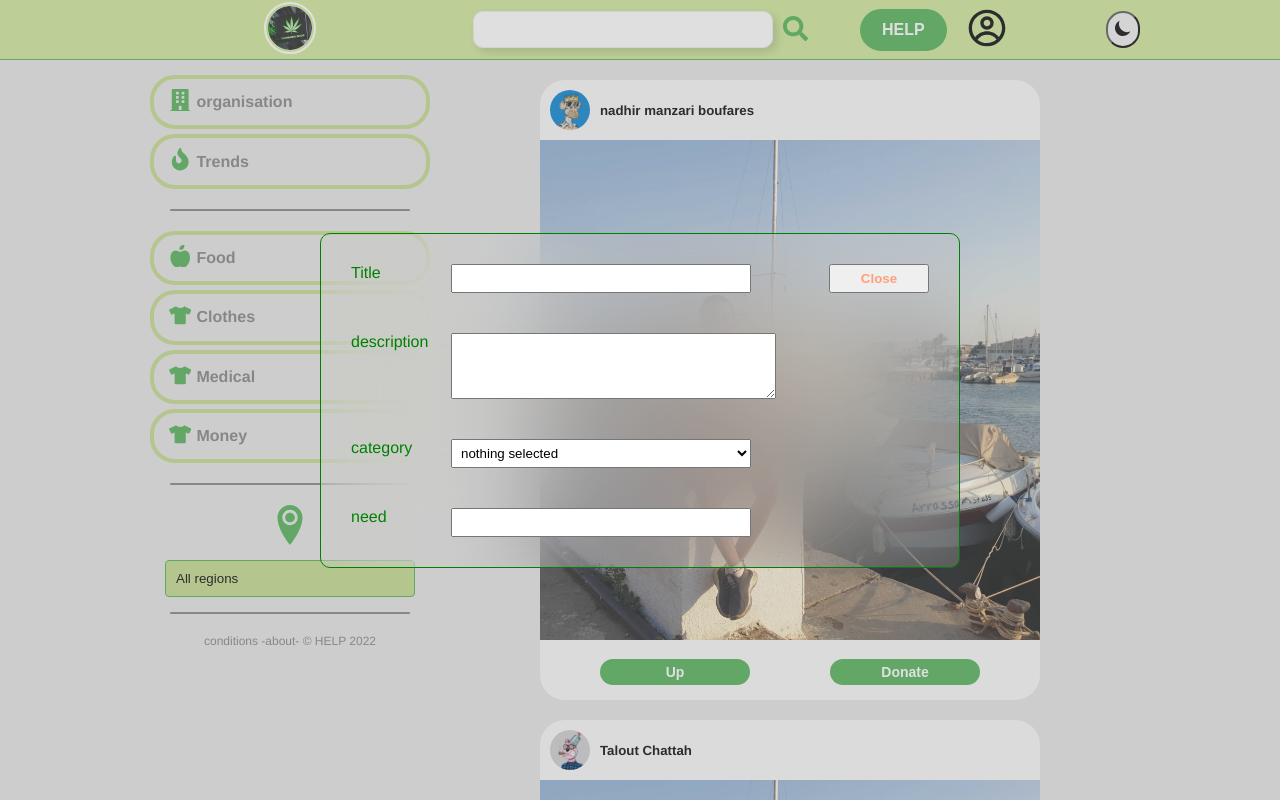
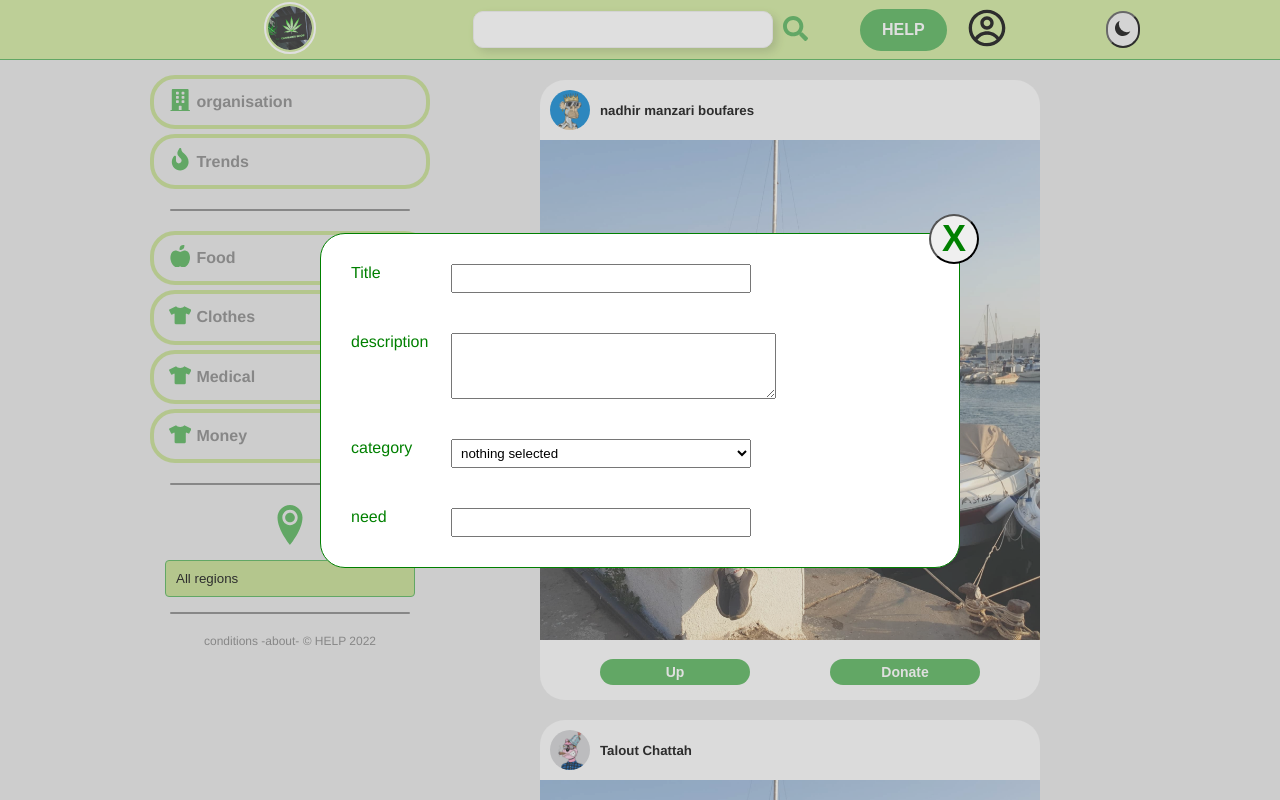
Before and after one commit to nadhirmb/Help-App, a React (Create React App) app: page / in a window 1280 px wide. Both pictures are taken after a click on the button "HELP". Shown: the top 800 px of the page. Built offline with nearby package versions, Linux system fonts and the light colour scheme.

Commit message:
adding carousel

```diff
--- a/src/components/navbar/searchBar/SearchBar.js
+++ b/src/components/navbar/searchBar/SearchBar.js
@@ -1,5 +1,5 @@
 import React from 'react';
-import { ButtonStyled, InputStyled } from './SearchBarStyle';
+import {  InputStyled } from './SearchBarStyle';
 import {FaSearch} from'react-icons/fa';
 
 const searchBar = () => {
--- a/src/components/postForm/PostForm.js
+++ b/src/components/postForm/PostForm.js
@@ -12,7 +12,7 @@ const PostForm = (props) => {
   return props.trigger ? (
     <FormStyling>
       <InsideForm>
-        <CloseBtn onClick={() => props.setTrigger(false)}> Close </CloseBtn>
+        <CloseBtn onClick={() => props.setTrigger(false)}> X </CloseBtn>
         {props.childern}
         <form>
           <DivInput>
--- a/src/components/postForm/PostFormStyle.js
+++ b/src/components/postForm/PostFormStyle.js
@@ -15,32 +15,31 @@ export const FormStyling = styled.div`
 `;
 
 export const InsideForm = styled.div`
-  background: rgba(200, 200, 200, 0.192);
+  background: white ;
   backdrop-filter: blur(50px);
   position: relative;
   padding: 10px;
   width: 100%;
   max-width: 640px;
-  border-radius : 10px;
+  border-radius : 25px;
   border : 1px solid green ;
 `;
 
 export const CloseBtn = styled.button`
   position: absolute;
-  top: 30px;
-  right: 30px;
-  width: 100px;
-  padding: 5px;
-  color: lightsalmon;
+  top: -20px;
+  right: -20px;
+  width: 50px;
+  height: 50px;
+  color: green ;
   font-weight: bold;
+  border-radius: 50px ;
+  font-size: 36px;
+
 
   &:hover {
     background-color: rgba(150, 150, 150, 1);
     border: 0px;
-    top: 30px;
-    right: 30px;
-    width: 100px;
-    padding: 5px;
     border : 2px solid grey;
   }
 `;
--- a/src/components/posts/Post.js
+++ b/src/components/posts/Post.js
@@ -34,7 +34,7 @@ const imgS = {
 
 
             <ButtonDonate onClick={() => props.name(true)}>Donate</ButtonDonate>
-            <PostContent contentTrigger = {props.last} setContentTrigger={props.name} />
+            <PostContent contentTrigger = {props.last} setContentTrigger={props.name} imgSrc = {props.imgSrc} />
 
           </DivFooter>
         </DivPost>
--- a/src/components/posts/postContent/PostContent.js
+++ b/src/components/posts/postContent/PostContent.js
@@ -1,24 +1,25 @@
 import React from 'react' ;
-import { InsidePostContent, PostContentStyled } from './PostContentStyle';
+import { CloseBtn, ContentElement, InsidePostContent, PostContentStyled } from './PostContentStyle';
 
 const PostContent = (props) => {
   return (props.contentTrigger) ? (
     <PostContentStyled>
-    <InsidePostContent>PostContent
-       <button onClick = {() => props.setContentTrigger(false)}> Close  </button>
+    <InsidePostContent>
+       <CloseBtn onClick = {() => props.setContentTrigger(false)}> X  </CloseBtn>
         {props.childern}
         <div>
-        <div>images carousel</div>
-        <div>title </div>
-        <div> time published </div>
-        <div> description </div>
-        <div> location </div>
-        <div> category </div>
-        <div> need </div>
-        <div> amount </div></div>
+        <ContentElement> <img src={props.imgSrc} alt="ok" width = "200px" /></ContentElement>
+        <ContentElement style={{fontWeight:'bold'}}> title </ContentElement>
+        <ContentElement> time published </ContentElement>
+        <ContentElement> description </ContentElement>
+        <ContentElement> location </ContentElement>
+        <ContentElement> category </ContentElement>
+        <ContentElement> need </ContentElement>
+        <ContentElement> amount </ContentElement></div>
     </InsidePostContent>
     </PostContentStyled>
-  ) : "" ;
+  ) : " " ;
 }
 
+
 export default PostContent
--- a/src/components/posts/postContent/PostContentStyle.js
+++ b/src/components/posts/postContent/PostContentStyle.js
@@ -8,7 +8,7 @@ top : 0 ;
 left : 0 ;
 width : 100%;
 height : 100vh;
-background-color: rgba(150,150,150,0.3);
+background-color: rgba(150,150,150,0.1);
 display : flex ;
 justify-content : center ;
 align-items : center ;
@@ -16,8 +16,33 @@ align-items : center ;
 
 export const InsidePostContent = styled.div`
 position : relative ;
+border-radius:  25px;
 padding: 32px;
 width : 100% ;
 max-width : 640px ;
 background-color : white ;
 `;
+
+
+export const CloseBtn = styled.button`
+  position: absolute;
+  top: -20px;
+  right: -20px;
+  width: 50px;
+  height: 50px;
+  color: green ;
+  font-weight: bold;
+  border-radius: 50px ;
+  font-size: 36px;
+
+
+  &:hover {
+    background-color: rgba(150, 150, 150, 1);
+    border: 0px;
+    border : 2px solid grey;
+  }
+`;
+
+export const ContentElement = styled.div`
+padding : 5px ;
+`;
```
